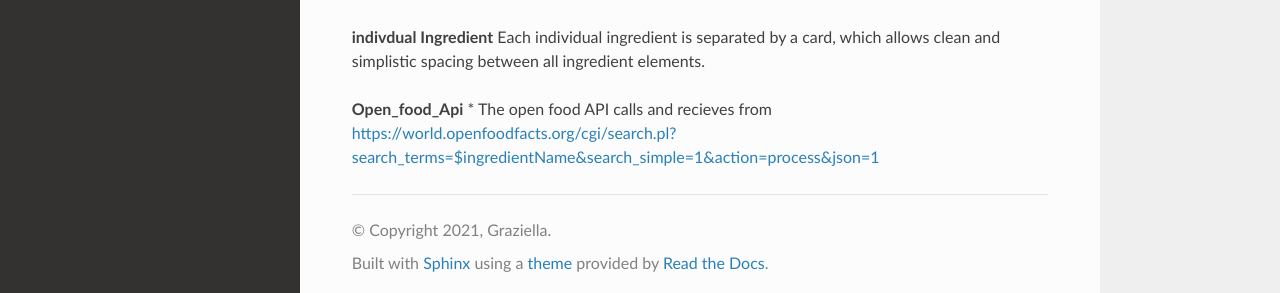
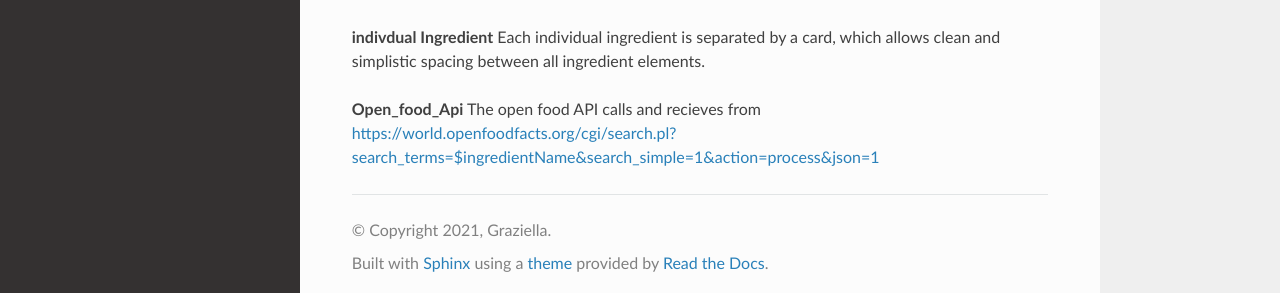
Before and after one commit to RhysRoo/SDRecipie_docs, a Sphinx documentation site: the page built from docs/source/Ingredients_Manager.rst, in a window 1280 px wide. Shown: the part 518-811 px from the top of the page. Built offline with Sphinx 7.4.7 and the Read the Docs theme 2.0.0, drawn with Linux system fonts in a browser that asks for light colours.

```diff
--- a/docs/source/Ingredients_Manager.rst
+++ b/docs/source/Ingredients_Manager.rst
@@ -22,4 +22,4 @@ There is 3 buttons on this page:
 Each individual ingredient is separated by a card, which allows clean and simplistic spacing between all ingredient elements.
 
 **Open_food_Api**
-* The open food API calls and recieves from https://world.openfoodfacts.org/cgi/search.pl?search_terms=$ingredientName&search_simple=1&action=process&json=1
+The open food API calls and recieves from https://world.openfoodfacts.org/cgi/search.pl?search_terms=$ingredientName&search_simple=1&action=process&json=1
```
